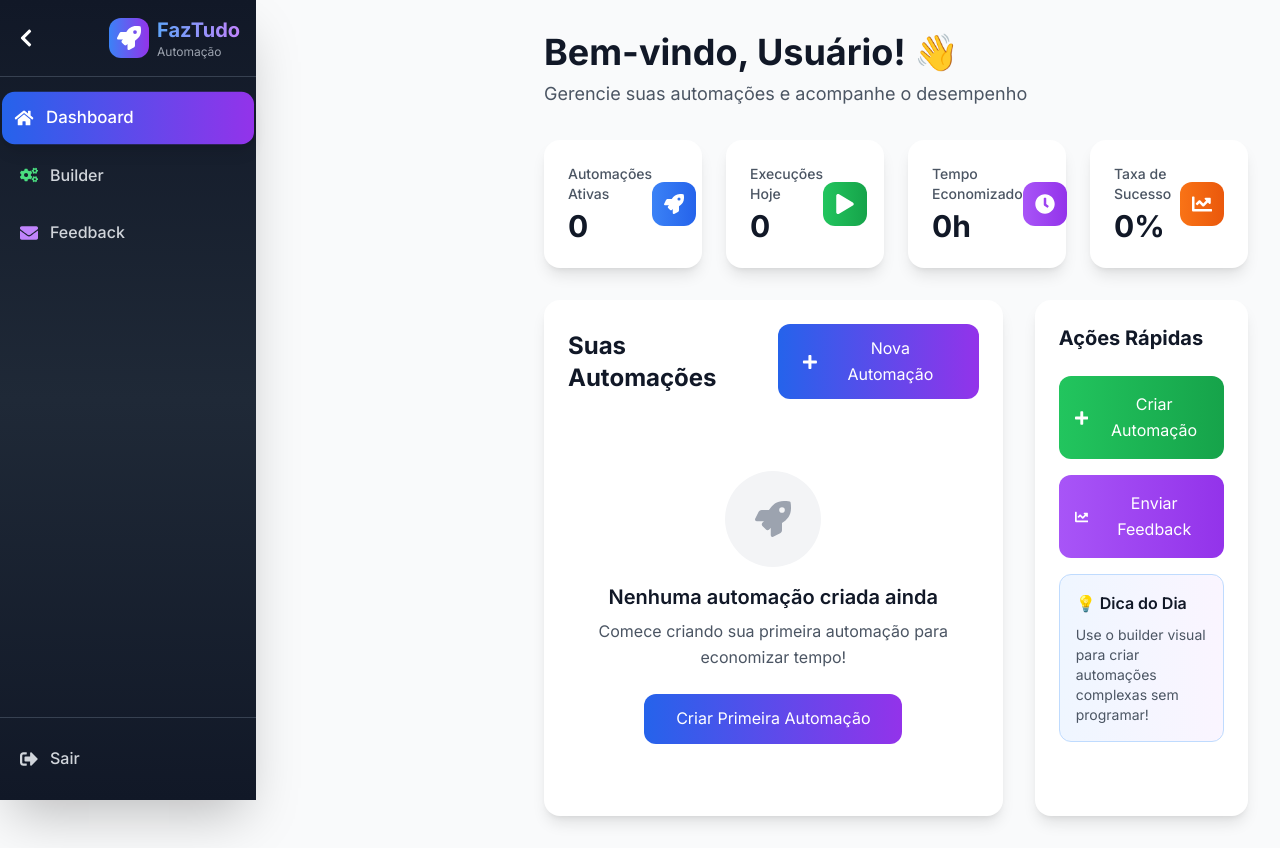
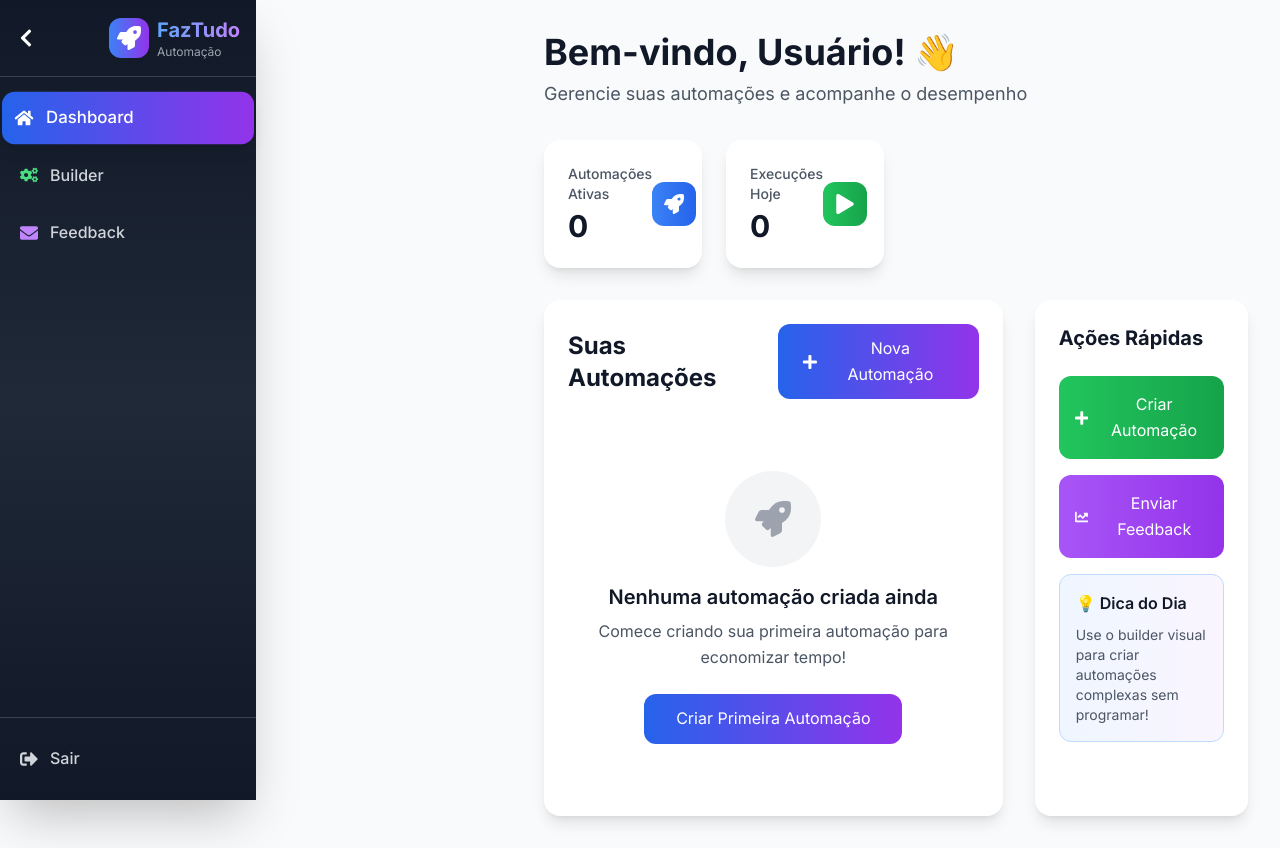
Before and after one commit to mateusrega/FazTudo, a React (Vite) app: page /dashboard in a window 1280 px wide. Built offline with nearby package versions, Linux system fonts and the light colour scheme; no server answers; what blockly would draw is missing.

Commit message:
Update Dashboard.jsx

```diff
--- a/src/pages/Dashboard.jsx
+++ b/src/pages/Dashboard.jsx
@@ -10,9 +10,7 @@ const Dashboard = () => {
 
   const stats = [
     { icon: FaRocket, label: "Automações Ativas", value: "0", color: "from-blue-500 to-blue-600" },
-    { icon: FaPlay, label: "Execuções Hoje", value: "0", color: "from-green-500 to-green-600" },
-    { icon: FaClock, label: "Tempo Economizado", value: "0h", color: "from-purple-500 to-purple-600" },
-    { icon: FaChartLine, label: "Taxa de Sucesso", value: "0%", color: "from-orange-500 to-orange-600" },
+    { icon: FaPlay, label: "Execuções Hoje", value: "0", color: "from-green-500 to-green-600" }
   ];
 
   return (
```
